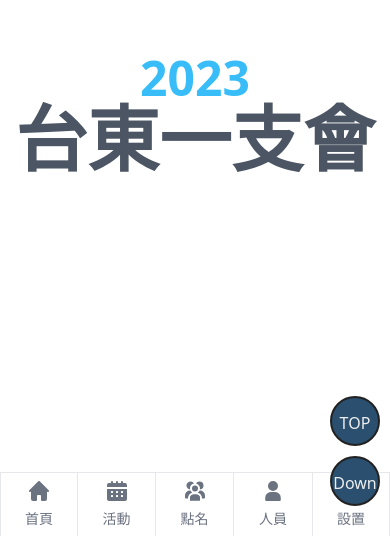
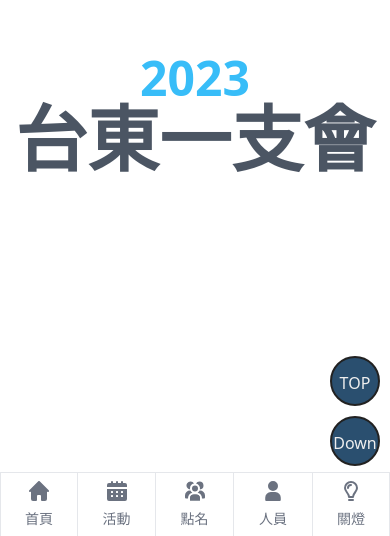
Before and after one commit to s99889989/mormon-taitung, a Nuxt app: page / in a window 390 px wide. Shown: the part 308-844 px from the top of the page. Built offline with nearby package versions, Linux system fonts and the light colour scheme.

Commit message:
2023/11/11

```diff
--- a/components/BottomBar.vue
+++ b/components/BottomBar.vue
@@ -1,5 +1,7 @@
 <script setup lang="ts">
+import {useDarkModeStore} from "~/stores/dark_mode";
 
+const dark_mode = useDarkModeStore();
 </script>
 
 <template>
@@ -32,12 +34,15 @@
         </svg>
         <span class="text-sm text-gray-500 dark:text-gray-400 group-hover:text-blue-600 dark:group-hover:text-blue-500">人員</span>
       </NuxtLink>
-      <NuxtLink to="/admin/setting/main" type="button" class="inline-flex flex-col items-center justify-center px-5 border-gray-200 hover:bg-gray-50 dark:hover:bg-gray-800 group border-x dark:border-gray-600">
-        <svg class="w-5 h-5 mb-2 text-gray-500 dark:text-gray-400 group-hover:text-blue-600 dark:group-hover:text-blue-500" aria-hidden="true" xmlns="http://www.w3.org/2000/svg" fill="none" viewBox="0 0 20 20">
-          <path stroke="currentColor" stroke-linecap="round" stroke-linejoin="round" stroke-width="2" d="M4 12.25V1m0 11.25a2.25 2.25 0 0 0 0 4.5m0-4.5a2.25 2.25 0 0 1 0 4.5M4 19v-2.25m6-13.5V1m0 2.25a2.25 2.25 0 0 0 0 4.5m0-4.5a2.25 2.25 0 0 1 0 4.5M10 19V7.75m6 4.5V1m0 11.25a2.25 2.25 0 1 0 0 4.5 2.25 2.25 0 0 0 0-4.5ZM16 19v-2"/>
+      <button @click="dark_mode.change_dark_mode()" type="button" class="inline-flex flex-col items-center justify-center px-5 border-gray-200 hover:bg-gray-50 dark:hover:bg-gray-800 group border-x dark:border-gray-600">
+<!--        <svg class="w-5 h-5 mb-2 text-gray-500 dark:text-gray-400 group-hover:text-blue-600 dark:group-hover:text-blue-500" aria-hidden="true" xmlns="http://www.w3.org/2000/svg" fill="none" viewBox="0 0 20 20">-->
+<!--          <path stroke="currentColor" stroke-linecap="round" stroke-linejoin="round" stroke-width="2" d="M4 12.25V1m0 11.25a2.25 2.25 0 0 0 0 4.5m0-4.5a2.25 2.25 0 0 1 0 4.5M4 19v-2.25m6-13.5V1m0 2.25a2.25 2.25 0 0 0 0 4.5m0-4.5a2.25 2.25 0 0 1 0 4.5M10 19V7.75m6 4.5V1m0 11.25a2.25 2.25 0 1 0 0 4.5 2.25 2.25 0 0 0 0-4.5ZM16 19v-2"/>-->
+<!--        </svg>-->
+        <svg class="w-5 h-5 mb-2 text-gray-500 dark:text-gray-400" aria-hidden="true" xmlns="http://www.w3.org/2000/svg" width="14" height="20" fill="none" viewBox="0 0 14 20">
+          <path stroke="currentColor" stroke-linecap="round" stroke-linejoin="round" stroke-width="2" d="M4 7a3 3 0 0 1 3-3M5 19h4m0-3c0-4.1 4-4.9 4-9A6 6 0 1 0 1 7c0 4 4 5 4 9h4Z"/>
         </svg>
-        <span class="text-sm text-gray-500 dark:text-gray-400 group-hover:text-blue-600 dark:group-hover:text-blue-500">設置</span>
-      </NuxtLink>
+        <span class="text-sm text-gray-500 dark:text-gray-400 group-hover:text-blue-600 dark:group-hover:text-blue-500">{{dark_mode.data.display_name}}</span>
+      </button>
 
     </div>
   </div>
--- a/components/NavBar.vue
+++ b/components/NavBar.vue
@@ -1,16 +1,13 @@
 <script setup lang="ts">
-import { onMounted } from 'vue'
-import { initFlowbite } from 'flowbite'
-onMounted(() => {
-  initFlowbite();
-})
+import {useDarkModeStore} from "~/stores/dark_mode";
+
+const dark_mode = useDarkModeStore();
 
 </script>
 
 <template>
 
   <nav class="fixed w-full border-gray-200 bg-gray-50 dark:bg-gray-800 dark:border-gray-700">
-<!--    <div class="max-w-screen-xl flex flex-wrap items-center justify-center mx-auto p-4">-->
     <div class="flex flex-row p-4">
       <NuxtLink to="/" class="basis-1/4 flex items-center">
         <img src="/logo.png" class="h-8 mr-3" alt="Flowbite Logo" />
@@ -36,8 +33,8 @@ onMounted(() => {
           </li>
 
           <li>
-            <NuxtLink to="/admin/setting/main" class="text-2xl block py-2 pl-3 pr-4 text-gray-900 rounded hover:bg-gray-100 md:hover:bg-transparent md:border-0 md:hover:text-blue-700 md:p-0 dark:text-white md:dark:hover:text-blue-500 dark:hover:bg-gray-700 dark:hover:text-white md:dark:hover:bg-transparent">
-              設定</NuxtLink>
+            <button @click="dark_mode.change_dark_mode" to="/admin/setting/main" class="text-2xl block py-2 pl-3 pr-4 text-gray-900 rounded hover:bg-gray-100 md:hover:bg-transparent md:border-0 md:hover:text-blue-700 md:p-0 dark:text-white md:dark:hover:text-blue-500 dark:hover:bg-gray-700 dark:hover:text-white md:dark:hover:bg-transparent">
+              {{dark_mode.data.display_name}}</button>
           </li>
 
         </ul>
--- a/components/UpDownButton.vue
+++ b/components/UpDownButton.vue
@@ -59,11 +59,11 @@ const scrollToTop = () => {
 @media (max-width: 768px) {
   .go_top {
     right: 10px;
-    bottom: 90px;
+    bottom: 130px;
   }
   .go_down {
     right: 10px;
-    bottom: 30px;
+    bottom: 70px;
   }
 }
 </style>
--- a/pages/admin/roll_call/edit.vue
+++ b/pages/admin/roll_call/edit.vue
@@ -97,7 +97,7 @@ const removeVisit = (idx: any) => {
               <label for="first_name" class="w-20 text-2xl block font-medium text-gray-900 dark:text-white">人數</label>
               <input v-model="member.amount" type="number" id="visitors" class="bg-gray-50 border border-gray-300 text-gray-900 text-xl rounded-lg focus:ring-blue-500 focus:border-blue-500 block w-full dark:bg-gray-700 dark:border-gray-600 dark:placeholder-gray-400 dark:text-white dark:focus:ring-blue-500 dark:focus:border-blue-500" placeholder="" required>
             </div>
-            <button @click="removeVisit(index)" type="button" class="text-center text-2xl text-white bg-gray-800 hover:bg-gray-900 focus:outline-none focus:ring-4 focus:ring-gray-300 font-medium rounded-lg px-5 py-2.5 dark:bg-gray-800 dark:hover:bg-gray-700 dark:focus:ring-gray-700 dark:border-gray-700">
+            <button @click="removeVisit(index)" type="button" class="text-gray-900 bg-white border border-gray-300 focus:outline-none hover:bg-gray-100 focus:ring-4 focus:ring-gray-200 font-medium rounded-lg text-xl px-5 py-2.5 me-2 mb-2 dark:bg-gray-800 dark:text-white dark:border-gray-600 dark:hover:bg-gray-700 dark:hover:border-gray-600 dark:focus:ring-gray-700">
               刪除</button>
           </div>
         </div>
--- a/pages/admin/roll_call/list.vue
+++ b/pages/admin/roll_call/list.vue
@@ -21,10 +21,10 @@ const getAmount = (objectID: any) => {
 </script>
 
 <template>
-  <div class="dark:bg-black bg-white flex justify-center container-top w-full">
+  <div class="dark:bg-black bg-gray-50 flex justify-center container-top w-full">
     <div class="w-full lg:w-3/4">
       <p class="text-black dark:text-white text-5xl text-center pt-5">點名列表</p>
-      <div class="grid gap-6 mb-6 grid-cols-4 items-center pt-5  mx-5">
+      <div class="grid gap-6 mb-6 grid-cols-3 md:grid-cols-4 items-center pt-5  mx-5">
 
 
         <div>
@@ -45,9 +45,9 @@ const getAmount = (objectID: any) => {
           </select>
         </div>
 
-        <NuxtLink to="/admin/roll_call/add" type="button" class="text-center text-xl text-white bg-gray-800 hover:bg-gray-900 focus:outline-none focus:ring-4 focus:ring-gray-300 font-medium rounded-lg px-5 py-2.5 dark:bg-gray-800 dark:hover:bg-gray-700 dark:focus:ring-gray-700 dark:border-gray-700">
+        <NuxtLink to="/admin/roll_call/add" type="button" class="text-gray-900 bg-white border border-gray-300 focus:outline-none hover:bg-gray-100 focus:ring-4 focus:ring-gray-200 font-medium text-center rounded-lg text-xl px-5 py-2.5 me-2 dark:bg-gray-800 dark:text-white dark:border-gray-600 dark:hover:bg-gray-700 dark:hover:border-gray-600 dark:focus:ring-gray-700">
           新增</NuxtLink>
-        <button @click="rollCallStore.refresh()" type="button" class="text-xl text-white bg-gray-800 hover:bg-gray-900 focus:outline-none focus:ring-4 focus:ring-gray-300 font-medium rounded-lg px-5 py-2.5 dark:bg-gray-800 dark:hover:bg-gray-700 dark:focus:ring-gray-700 dark:border-gray-700">
+        <button @click="rollCallStore.refresh()" type="button" class="text-gray-900 bg-white border border-gray-300 focus:outline-none hover:bg-gray-100 focus:ring-4 focus:ring-gray-200 font-medium text-center rounded-lg text-xl px-5 py-2.5 me-2 dark:bg-gray-800 dark:text-white dark:border-gray-600 dark:hover:bg-gray-700 dark:hover:border-gray-600 dark:focus:ring-gray-700">
           刷新</button>
 
       </div>
--- /dev/null
+++ b/stores/dark_mode.js
@@ -0,0 +1,39 @@
+import {ref, computed, onMounted} from 'vue'
+import { defineStore } from 'pinia'
+
+export const useDarkModeStore = defineStore('dark_mode', () => {
+
+
+  const data = reactive({
+    dark: false,
+    display_name: '關燈',
+
+  })
+
+  const change_dark_mode = () => {
+    data.dark = !data.dark;
+    if(data.dark){
+      data.display_name = '開燈';
+      document.documentElement.classList.add('dark');
+    }else {
+      data.display_name = '關燈';
+      document.documentElement.classList.remove('dark')
+    }
+    localStorage.setItem("dark_mode", data.dark+"");
+  }
+
+  onMounted(() => {
+    data.dark = Boolean(localStorage.getItem("dark_mode"));
+
+    if(data.dark){
+      data.display_name = '開燈';
+      document.documentElement.classList.add('dark');
+    }else {
+      data.display_name = '關燈';
+      document.documentElement.classList.remove('dark')
+    }
+
+  })
+
+  return {data, change_dark_mode }
+})
```
